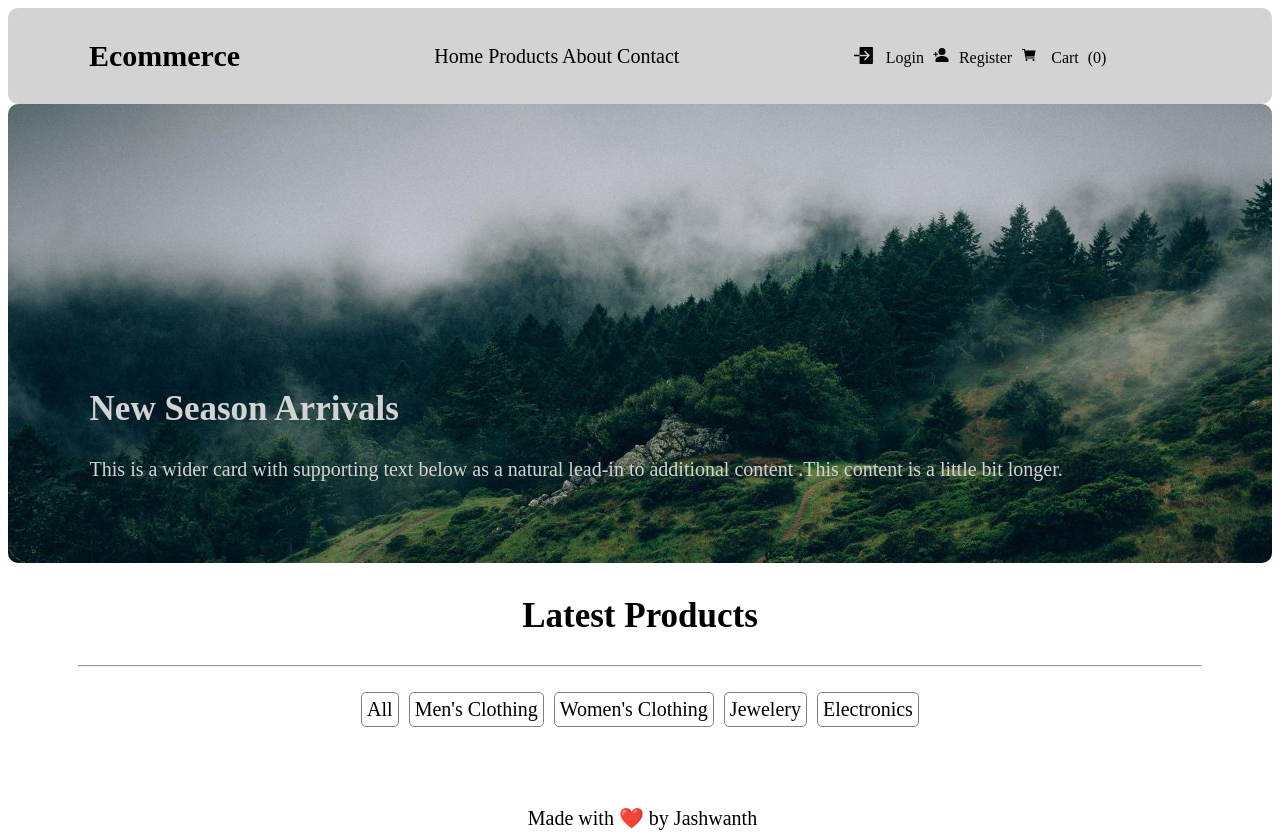
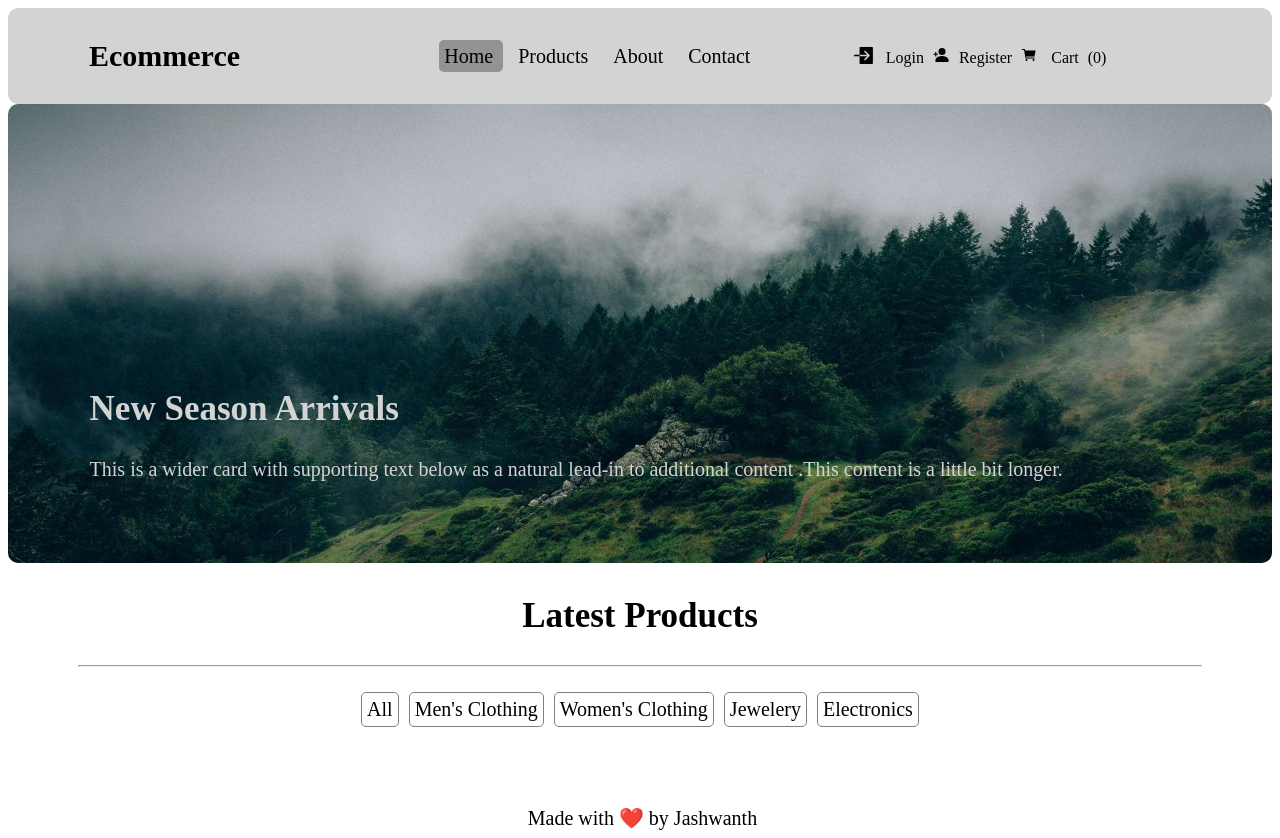
Before and after one commit to Jashwanth-G-9392/Ecommerce, a plain HTML site: page index.html in a window 1280 px wide. Drawn offline with nearby package versions, Linux system fonts and the light colour scheme; no server answers.

Commit message:
Modifications done

```diff
--- a/index.html
+++ b/index.html
@@ -10,10 +10,10 @@
     <section class="Top">
       <div class="headDiv"> <h1>Ecommerce</h1></div>
       <div class="TopItems">
-        Home
-        Products
-        About
-        Contact
+        <a href="./index.html" style="border-width:0px; background-color:rgb(148, 146, 146)"> Home </a>
+        <a class="products"  data-id="details"  style="border-width:0px;">Products</a>
+        <a style="border-width:0px;" >About</a>
+        <a style="border-width:0px;" >Contact</a>
       </div>
       <div class="TopButtons">
        <ion-icon name="log-in-sharp" class="loginicon"></ion-icon><span>Login</span>
```
